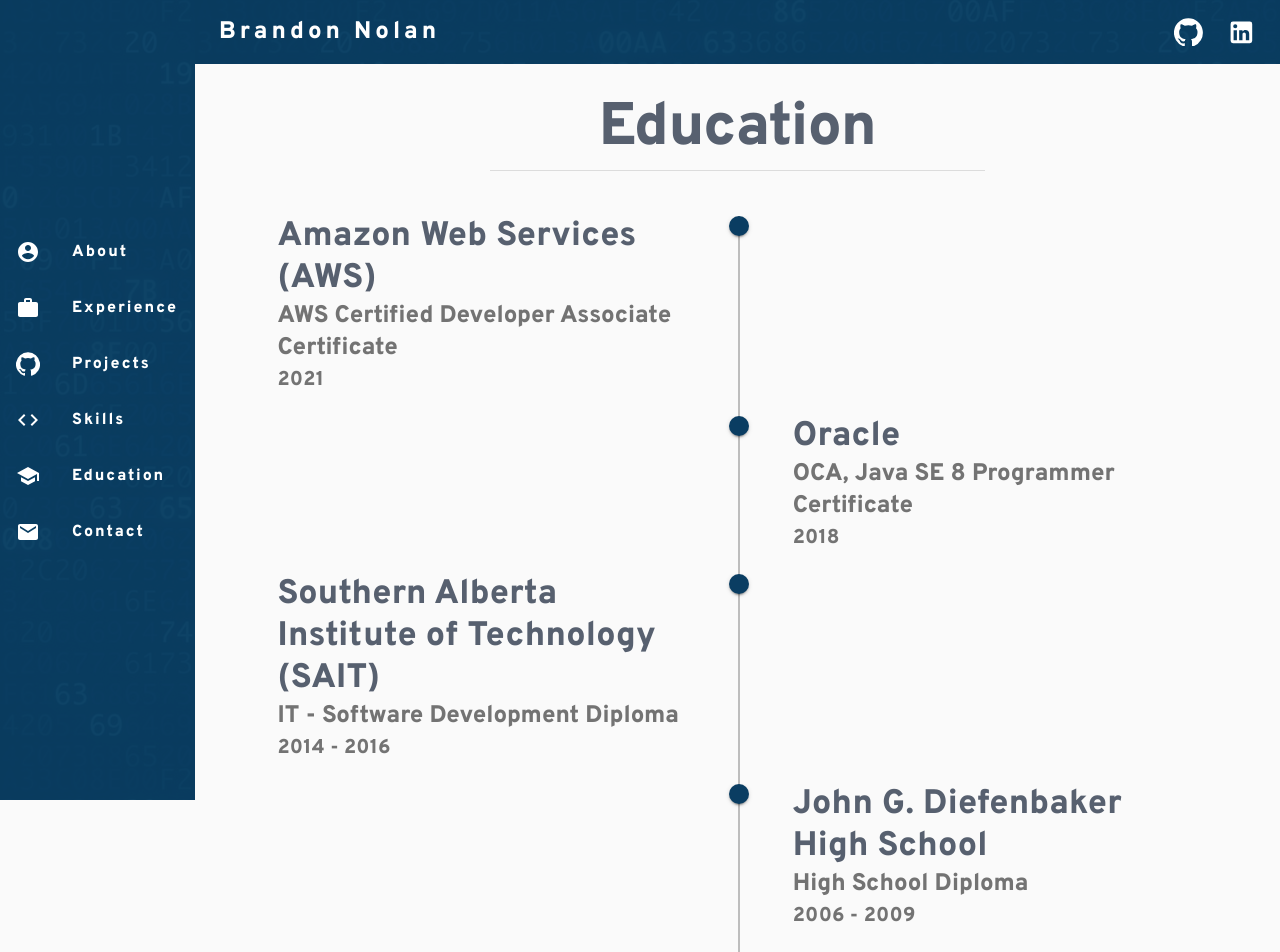
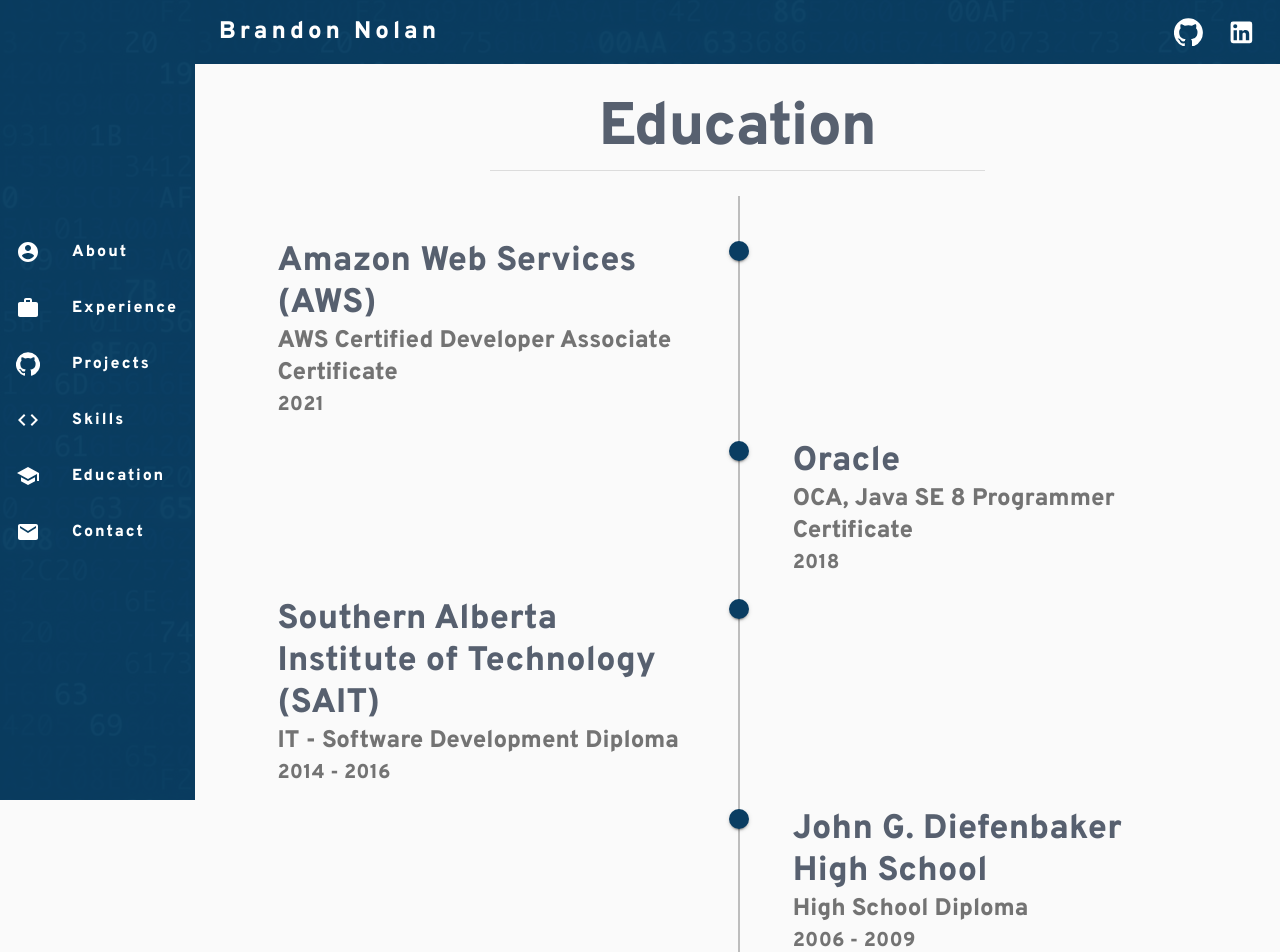
Before and after one commit to brandon3123/personal-website, a React (Create React App) app in the folder client/: page /Education in a window 1280 px wide. Shown: the top 952 px of the page. Built offline with nearby package versions, Linux system fonts and the light colour scheme.

Commit message:
Adjusting some style issues.

```diff
--- a/client/src/App.css
+++ b/client/src/App.css
@@ -16,6 +16,7 @@ body {
 
 .time-line-section {
     top: 25px;
+    padding-top: 25px;
 }
 
 /*===== Vertical Timeline =====*/
@@ -57,9 +58,7 @@ body {
     background: #bdbdbd;
     z-index: -1;
 }
-#conference-timeline .conference-timeline-content {
-    padding-bottom: 67px;
-}
+
 #conference-timeline .experience-timeline-content {
     padding-top: 10px;
 }
```
